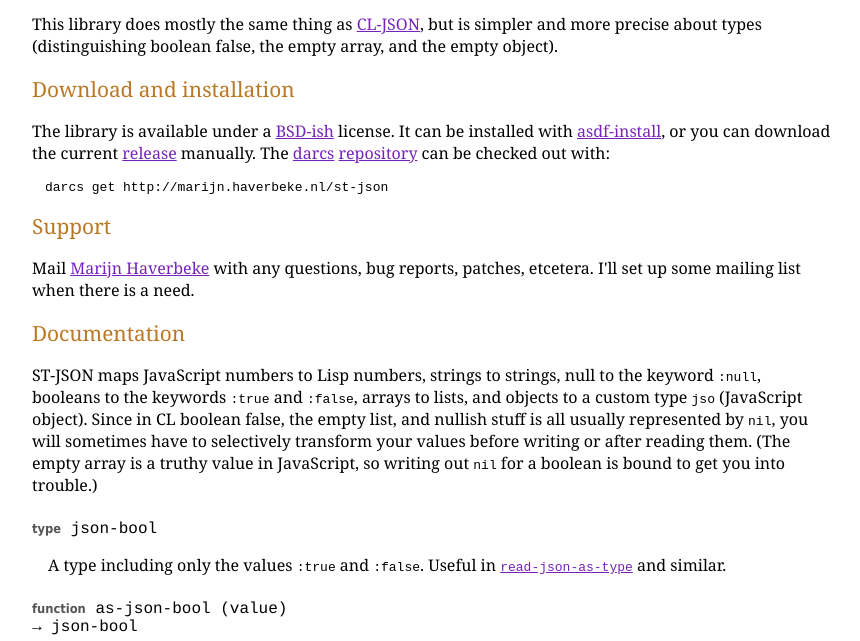
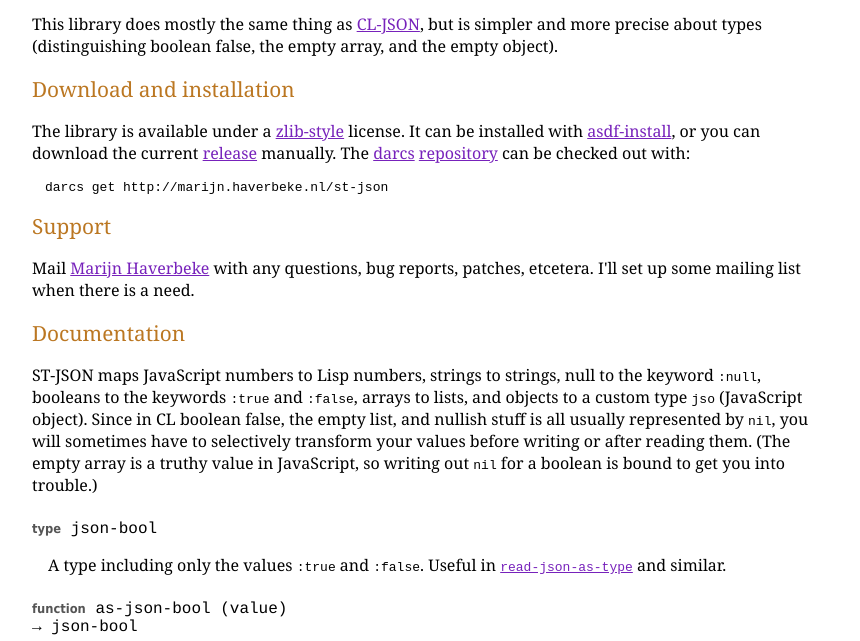
Before and after one commit to marijnh/ST-JSON, a plain HTML site: page index.html in a window 1280 px wide. Shown: the part 159-800 px from the top of the page, without its empty margins (16-876 px from the left). Drawn offline with Linux system fonts and the light colour scheme.

Commit message:
call license zlib-style, not BSD-style

```diff
--- a/index.html
+++ b/index.html
@@ -31,7 +31,7 @@
 
   <h2>Download and installation</h2>
 
-  <p>The library is available under a <a href="LICENSE">BSD-ish</a>
+  <p>The library is available under a <a href="LICENSE">zlib-style</a>
   license. It can be installed with <a
   href="http://www.cliki.net/ASDF-Install">asdf-install</a>, or you
   can download the current <a
```
